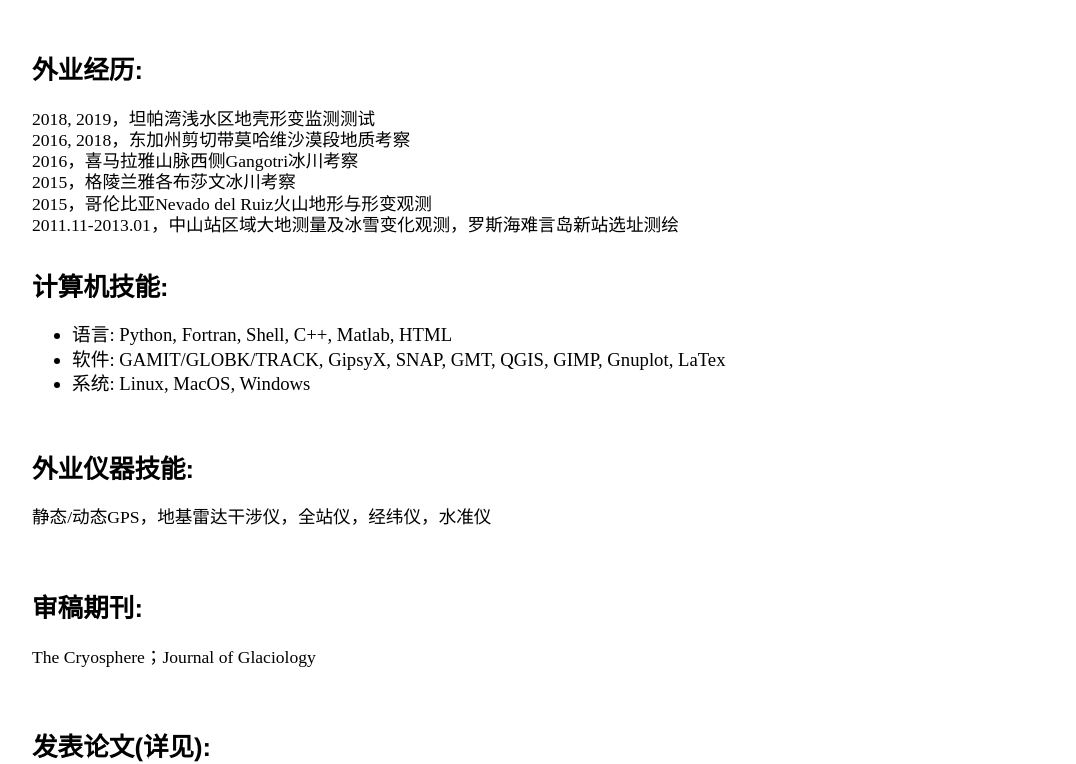
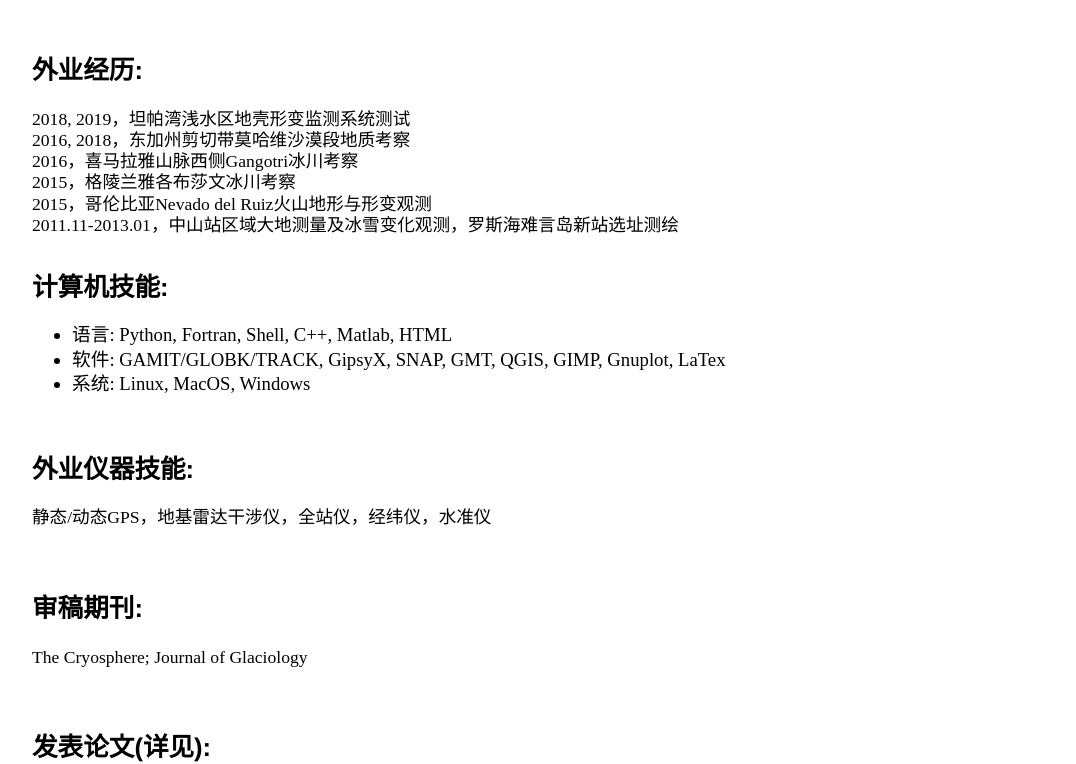
Before and after one commit to suruixie/suruixie.github.io, a Jekyll site: the page built from Chinese/index.html, in a window 1280 px wide. Shown: the part 633-1397 px from the top of the page, without its empty margins (96-1172 px from the left). Built offline with Jekyll 4.4.1, drawn with Linux system fonts in a browser that asks for light colours; a style sheet for code colours, icons or effects is not loaded.

Commit message:
Update index.html

```diff
--- a/Chinese/index.html
+++ b/Chinese/index.html
@@ -33,7 +33,7 @@ title: 苏锐的中文页面
 	</div>
 	<div class="sideText">
 	    <h4 style="margin-top:7em;margin-bottom:0.2em;">外业经历: </h4>
-	    <p style="line-height: 120%;">2018, 2019，坦帕湾浅水区地壳形变监测测试<br>
+	    <p style="line-height: 120%;">2018, 2019，坦帕湾浅水区地壳形变监测系统测试<br>
 		    2016, 2018，东加州剪切带莫哈维沙漠段地质考察<br>
 		    2016，喜马拉雅山脉西侧Gangotri冰川考察<br>
 		    2015，格陵兰雅各布莎文冰川考察<br>
@@ -56,7 +56,7 @@ title: 苏锐的中文页面
 	</div>
 	<div class="sideText">
 	    <h4 style="margin-top:4em;margin-bottom:0.2em;">审稿期刊: </h4>
-            <p style="line-height: 120%;">The Cryosphere；Journal of Glaciology<br>
+            <p style="line-height: 120%;">The Cryosphere; Journal of Glaciology<br>
             </p>
 	</div>
 	<div class="sideText">
```
